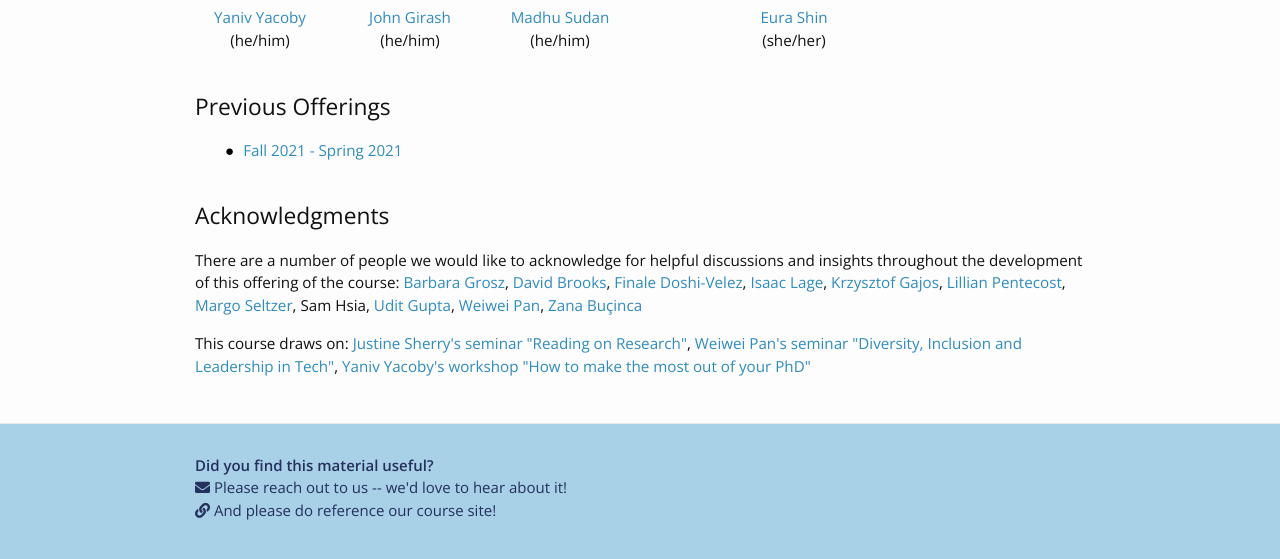
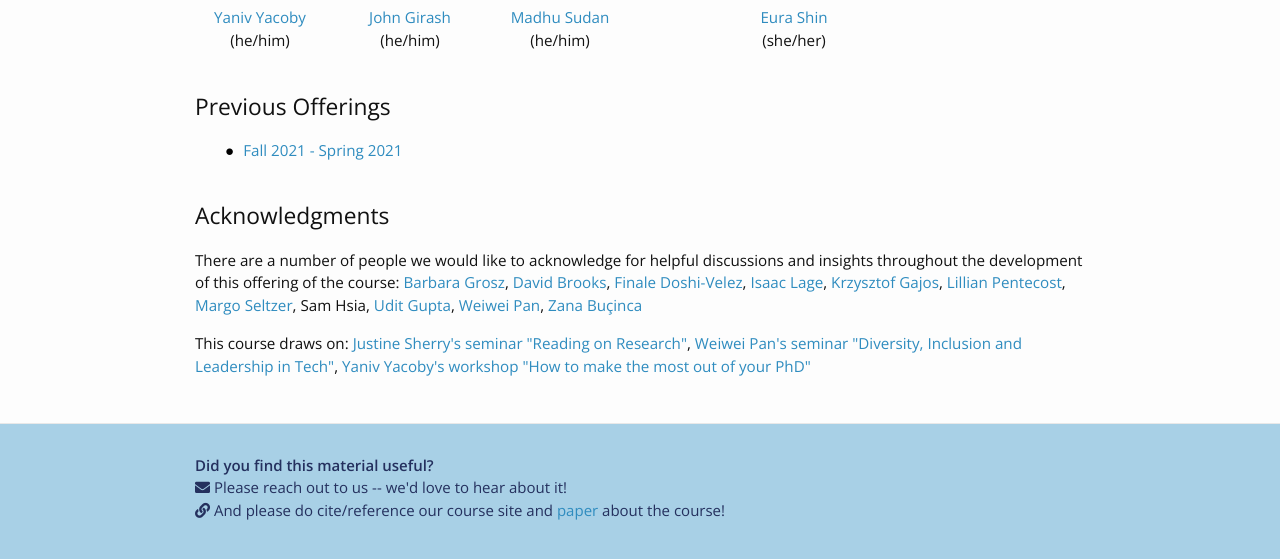
Before and after one commit to yanivyacoby/harvard-cs290, a Jekyll site: the page built from index.md, in a window 1280 px wide and 900 px high, scrolled down 1806 px, cut to the strip 334-893 px from the top of the window. Built offline with Jekyll 4.4.1, drawn with Linux system fonts in a browser that asks for light colours; nearby versions of some CDN libraries.

Commit message:
Update footer.html

```diff
--- a/_includes/footer.html
+++ b/_includes/footer.html
@@ -12,7 +12,7 @@
           <br/>
           <i class="fas fa-envelope"></i> Please reach out to us -- we'd love to hear about it!
           <br/>
-          <i class="fas fa-link"></i> And please do reference our course site!
+          <i class="fas fa-link"></i> And please do cite/reference our course site and <a href="https://arxiv.org/abs/2208.12650" target="_blank" rel="noopener noreferrer">paper</a> about the course!
         </div>
 
       </div>
```
